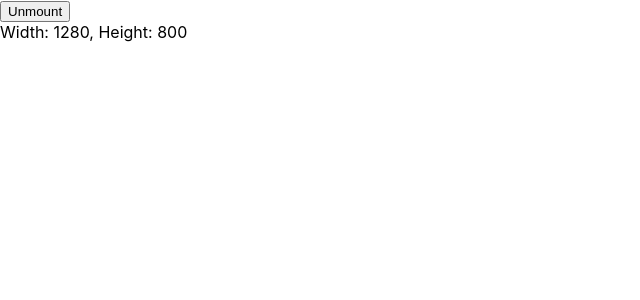
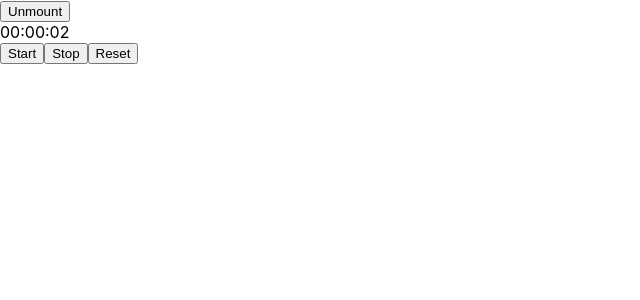
Before and after one commit to Termins55/react-app, a React (Create React App) app: page / in a window 1280 px wide. Both pictures are taken after a click on the button "Mount". Shown: the top 300 px of the page, without its empty margins (0-640 px from the left). Built offline with nearby package versions, Linux system fonts and the light colour scheme.

Commit message:
Add StopWatch

```diff
--- a/src/App.js
+++ b/src/App.js
@@ -2,8 +2,8 @@
 // import Counter from "./components/Counter";
 // import Header from "./components/Header";
 import { Component } from "react";
-// import StopWatch from "./components/StopWatch";
-import ViewPortParams from "./components/ViewPortParams";
+import StopWatch from "./components/StopWatch";
+// import ViewPortParams from "./components/ViewPortParams";
 
 class App extends Component {
   constructor(props) {
@@ -26,7 +26,7 @@
         <button onClick={this.handleClick}>
           {isVisible ? "Unmount" : "Mount"}
         </button>
-        {isVisible && <ViewPortParams />}
+        {isVisible && <StopWatch />}
       </>
     );
   }
--- a/src/components/StopWatch/index.jsx
+++ b/src/components/StopWatch/index.jsx
@@ -4,36 +4,55 @@
   constructor(props) {
     super(props);
 
-    this.state = { count: 0 };
+    this.state = {
+      count: new Date(0, 0, 0, 0, 0, 0, 0),
+    };
+    this.id = null;
   }
 
   componentDidMount() {
-    console.log("componentDidMount");
+    this.start();
+  }
+  componentDidUpdate() {}
+  componentWillUnmount() {
+    this.stop(0);
   }
 
-  componentDidUpdate() {
-    console.log("componentDidUpdate");
-  }
+  tick = () => {
+    const { count } = this.state;
+    // не змінювати стан напряму!!! стан іммутабельний
+    const newCount = new Date(count.valueOf());
+    newCount.setSeconds(count.getSeconds() + 1);
+    this.setState({ count: newCount });
+  };
 
-  componentWillUnmount() {
-    console.log("componentWillUnmount");
-  }
+  start = () => {
+    if (!this.id) {
+      this.id = setInterval(this.tick, 1000);
+    }
+  };
+
+  stop = () => {
+    clearInterval(this.id);
+    this.id = null;
+  };
+
+  reset = () => {
+    this.setState({ count: new Date(0, 0, 0, 0, 0, 0, 0) });
+  };
 
   render() {
     const { count } = this.state;
     return (
       <>
-        <div>{count}</div>
-        <button
-          onClick={() => {
-            this.setState({ count: count + 1 });
-          }}
-        >
-          +
-        </button>
+        <article>
+          <div>{count.toLocaleTimeString("en-GB")}</div>
+          <button onClick={this.start}>Start</button>
+          <button onClick={this.stop}>Stop</button>
+          <button onClick={this.reset}>Reset</button>
+        </article>
       </>
     );
   }
 }
-
 export default StopWatch;
--- a/src/index.js
+++ b/src/index.js
@@ -6,9 +6,9 @@
 
 const root = ReactDOM.createRoot(document.getElementById('root'));
 root.render(
-  <React.StrictMode>
+  // <React.StrictMode>
     <App />
-  </React.StrictMode>
+  // </React.StrictMode>
 );
 
 // If you want to start measuring performance in your app, pass a function
```
Also changed, not shown: src/components/ViewPortParams/index.jsx (line endings or trailing spaces).
